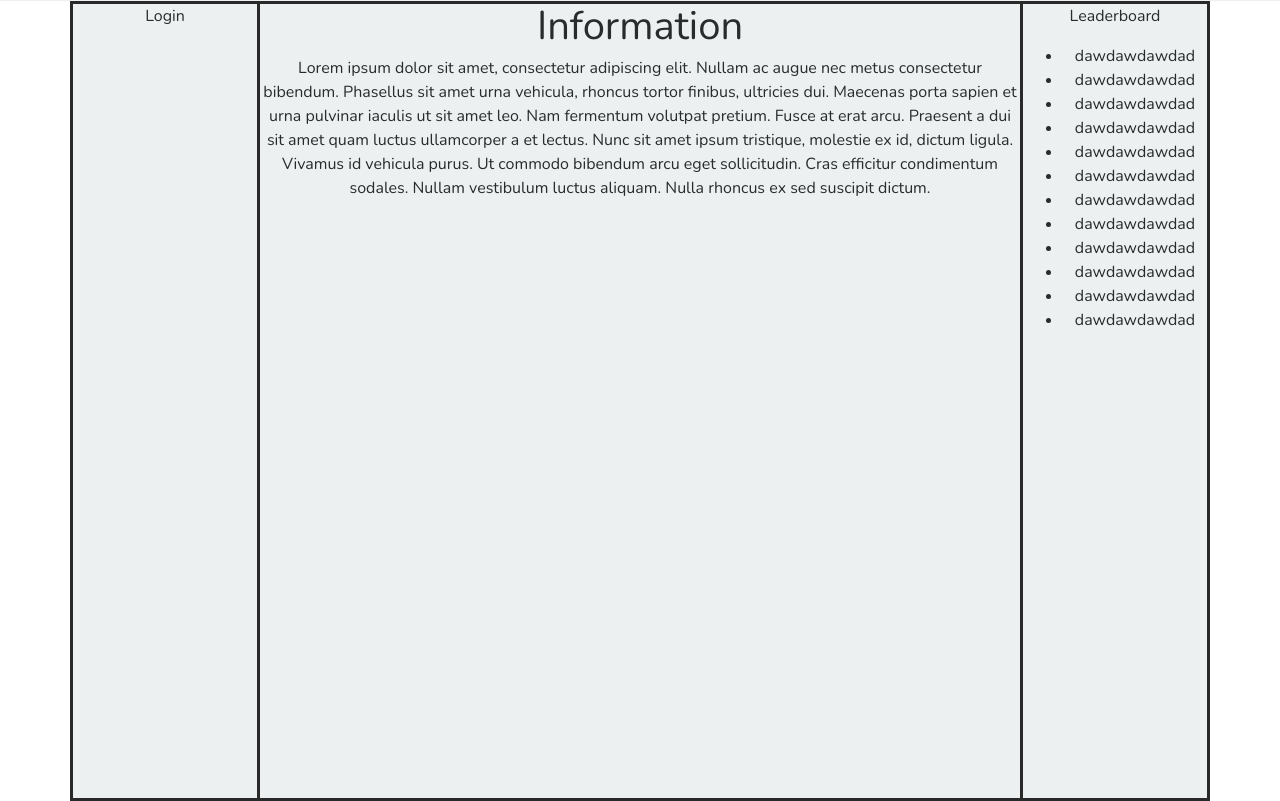
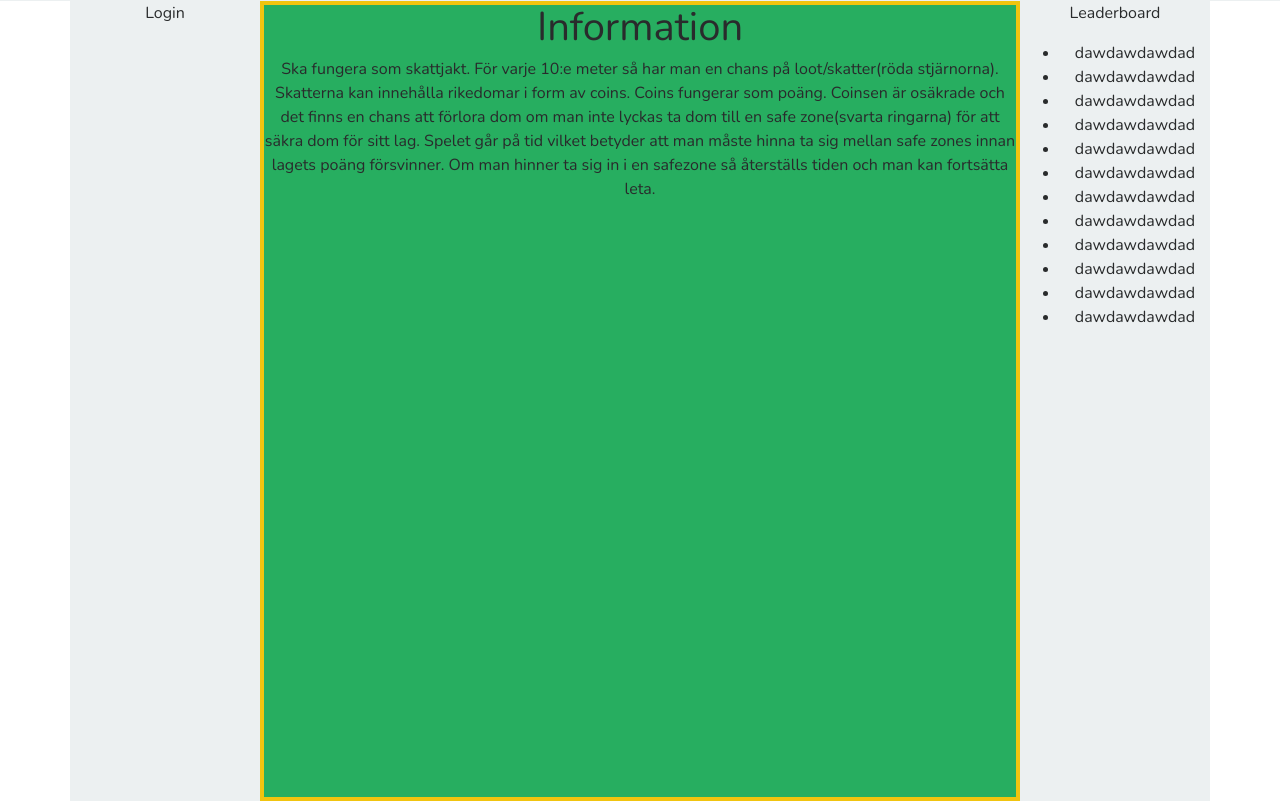
Before and after one commit to pyroface/team-pineapple, a PHP site: page / in a window 1280 px wide. Shown: the part 127-928 px from the top of the page. Run offline with PHP 8.4, Linux system fonts and the light colour scheme; some libraries are stand-ins or nearby versions.

Commit message:
minor color changes

```diff
--- a/css/custom.css
+++ b/css/custom.css
@@ -190,20 +190,17 @@ Includes support for 25%, 50%, 75%, and 100% by default. (Only height)
     background: #ecf0f1;
     padding: 0;
     text-align: center;
-    border: 3px solid #292929;
   }
   .col2{
-    background: #ecf0f1;
+    background: #27ae60;
     padding: 0;
     text-align: center;
-    border-top: 3px solid #292929;
-    border-bottom: 3px solid #292929;
+    border: 4px solid #f1c40f;
   }
   .col3{
     background: #ecf0f1;
     padding: 0;
     text-align: center;
-    border: 3px solid #292929;
   }
   .container{
     max-width: 100%;
--- a/index.html
+++ b/index.html
@@ -45,16 +45,11 @@
       <div class ="col-lg-8 col2">
         <h1>Information</h1>
         <p>
-          Lorem ipsum dolor sit amet, consectetur adipiscing elit.
-          Nullam ac augue nec metus consectetur bibendum.
-          Phasellus sit amet urna vehicula, rhoncus tortor finibus, ultricies dui.
-          Maecenas porta sapien et urna pulvinar iaculis ut sit amet leo.
-          Nam fermentum volutpat pretium. Fusce at erat arcu.
-          Praesent a dui sit amet quam luctus ullamcorper a et lectus.
-          Nunc sit amet ipsum tristique, molestie ex id, dictum ligula.
-          Vivamus id vehicula purus. Ut commodo bibendum arcu eget sollicitudin.
-          Cras efficitur condimentum sodales. Nullam vestibulum luctus aliquam.
-          Nulla rhoncus ex sed suscipit dictum.
+         Ska fungera som skattjakt. För varje 10:e meter så har man en chans på loot/skatter(röda stjärnorna).
+         Skatterna kan innehålla rikedomar i form av coins. Coins fungerar som poäng.
+         Coinsen är osäkrade och det finns en chans att förlora dom om man inte lyckas ta dom till en safe zone(svarta ringarna)
+         för att säkra dom för sitt lag. Spelet går på tid vilket betyder att man måste hinna ta sig mellan safe zones innan lagets
+         poäng försvinner. Om man hinner ta sig in i en safezone så återställs tiden och man kan fortsätta leta.
         </p>
       </div>
       <div class ="col-lg-2 col3">
```
